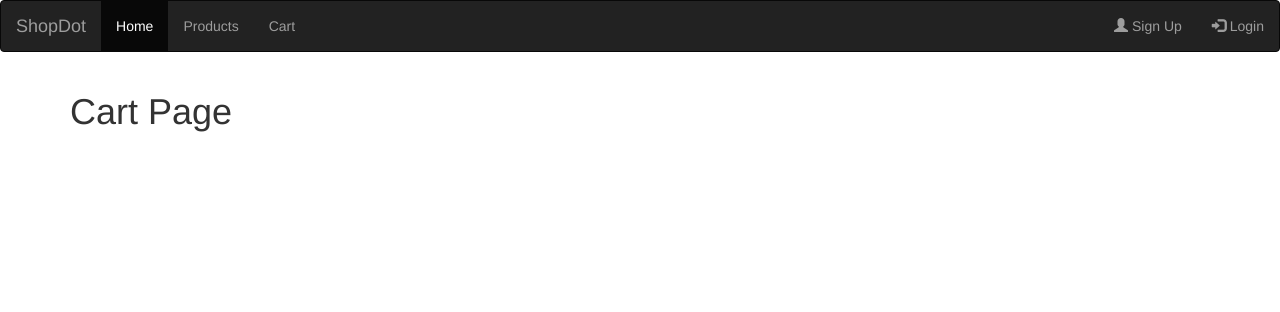
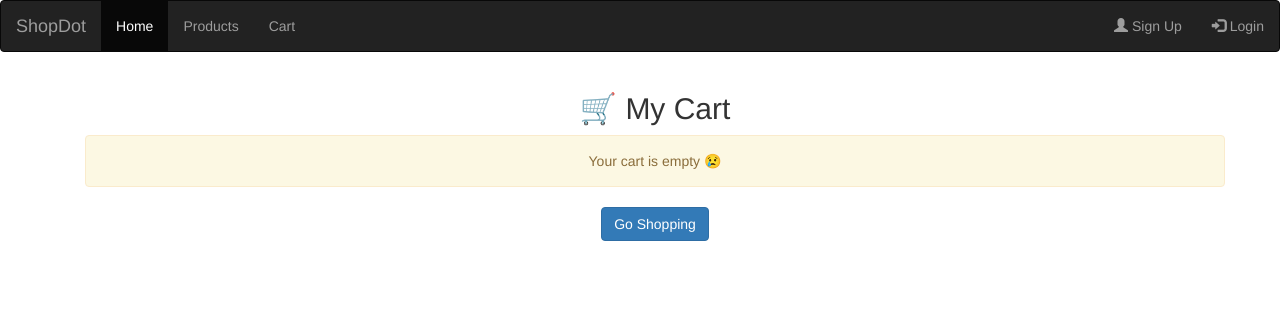
Before and after one commit to AntonyJoji/shopdot, a Django app: page /cart/ in a window 1280 px wide. Shown: the top 312 px of the page. Run offline with Django 5.2, Linux system fonts and the light colour scheme; some libraries are stand-ins or nearby versions.

Commit message:
cart page

```diff
--- a/store/templates/cart.html
+++ b/store/templates/cart.html
@@ -1,4 +1,46 @@
 {% extends "landingpage.html" %}
 {% block content %}
-<h1>Cart Page</h1>
+
+<div class="container my-5">
+    <h2 class="text-center mb-4">🛒 My Cart</h2>
+
+    {% if cart_items %}
+    <div class="table-responsive">
+        <table class="table table-bordered table-hover text-center align-middle">
+            <thead class="table-dark">
+                <tr>
+                    <th>Product</th>
+                    <th>Price</th>
+                    <th>Qty</th>
+                </tr>
+            </thead>
+            <tbody>
+                {% for item in cart_items %}
+                <tr>
+                    <td><strong>{{ item.product.name }}</strong></td>
+                    <td>₹{{ item.product.price }}</td>
+                    <td>{{ item.qty }}</td>
+                </tr>
+                {% endfor %}
+            </tbody>
+        </table>
+    </div>
+
+    <!-- Grand Total -->
+    <div class="text-end mt-3">
+        <h4>Grand Total: <span class="text-success">₹{{ grand_total }}</span></h4>
+        <a href="/" class="btn btn-secondary mt-2">Continue Shopping</a>
+        <a href="#" class="btn btn-success mt-2">Checkout</a>
+    </div>
+
+    {% else %}
+        <div class="alert alert-warning text-center">
+            Your cart is empty 😢
+        </div>
+        <div class="text-center">
+            <a href="/" class="btn btn-primary">Go Shopping</a>
+        </div>
+    {% endif %}
+</div>
+
 {% endblock %}
--- a/store/templates/productdetails.html
+++ b/store/templates/productdetails.html
@@ -14,7 +14,7 @@
                     <form action="/addtocart/" class="d-flex align-items-center gap-2 mt-3">
                         <input type="hidden" name="proid" value="{{ pro.id }}">
                         <label for="qty" class="mb-0"><strong>Qty:</strong></label>
-                        <input type="number" id="qty" name="qty" min="1" max="5" class="form-control w-25">
+                        <input type="number" id="qty" name="qty" min="1" max="5" value="1" class="form-control w-25">
                         <button type="submit" class="btn btn-primary">Add to Cart</button>
                     </form>
 
--- a/store/views.py
+++ b/store/views.py
@@ -30,19 +30,37 @@ def product_details(req, key):
 def addtocart(req):
     proid=req.GET['proid']
     qty=req.GET['qty']
-    print(proid, qty)
-    response=HttpResponse("Item added to cart successfully")
+    print('product id:',proid)
+    print('Qtt:',qty)
+    data =req.COOKIES.get('pid')
+    if data:
+        data=data+","+proid+":"+qty
+    else:
+        data=proid+":"+qty
+    response=render(req,'cart.html',{'pid':data})
+    response.set_cookie('pid',data)
     return response
 
 
+
 def shopping_cart(req):
-    page=loader.get_template('cart.html')
-    db=req.COOKIES.get('pid')
-    if db!=None:
-        items =db.split(',')
-        values={}
-        print(items)
-        response=page.render({},req)
-    else:
-        response=page.render({},req)
+    page = loader.get_template('cart.html')
+    cookie_data = req.COOKIES.get('pid')
+
+    cart_items = []
+    grand_total = 0
+
+    if cookie_data:
+        items = cookie_data.split(',')
+        for i in items:
+            if ':' in i:
+                proid, qty = i.split(':')
+                qty = int(qty)
+                try:
+                    product = productdata.objects.get(id=proid)
+                    cart_items.append({'product': product, 'qty': qty})
+                    grand_total += product.price * qty
+                except productdata.DoesNotExist:
+                    pass
+    response = page.render({'cart_items': cart_items, 'grand_total': grand_total}, req)
     return HttpResponse(response)
```
